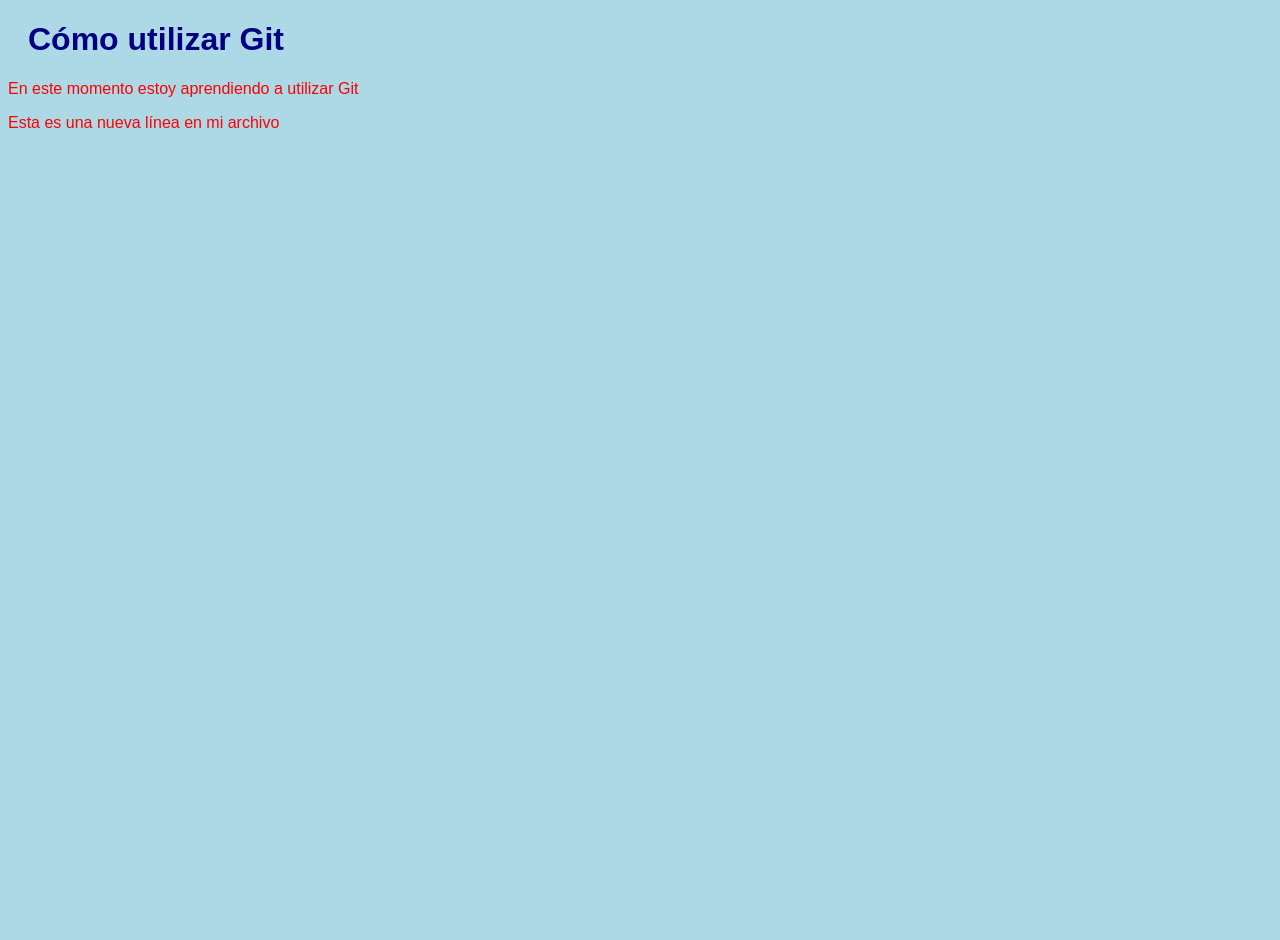
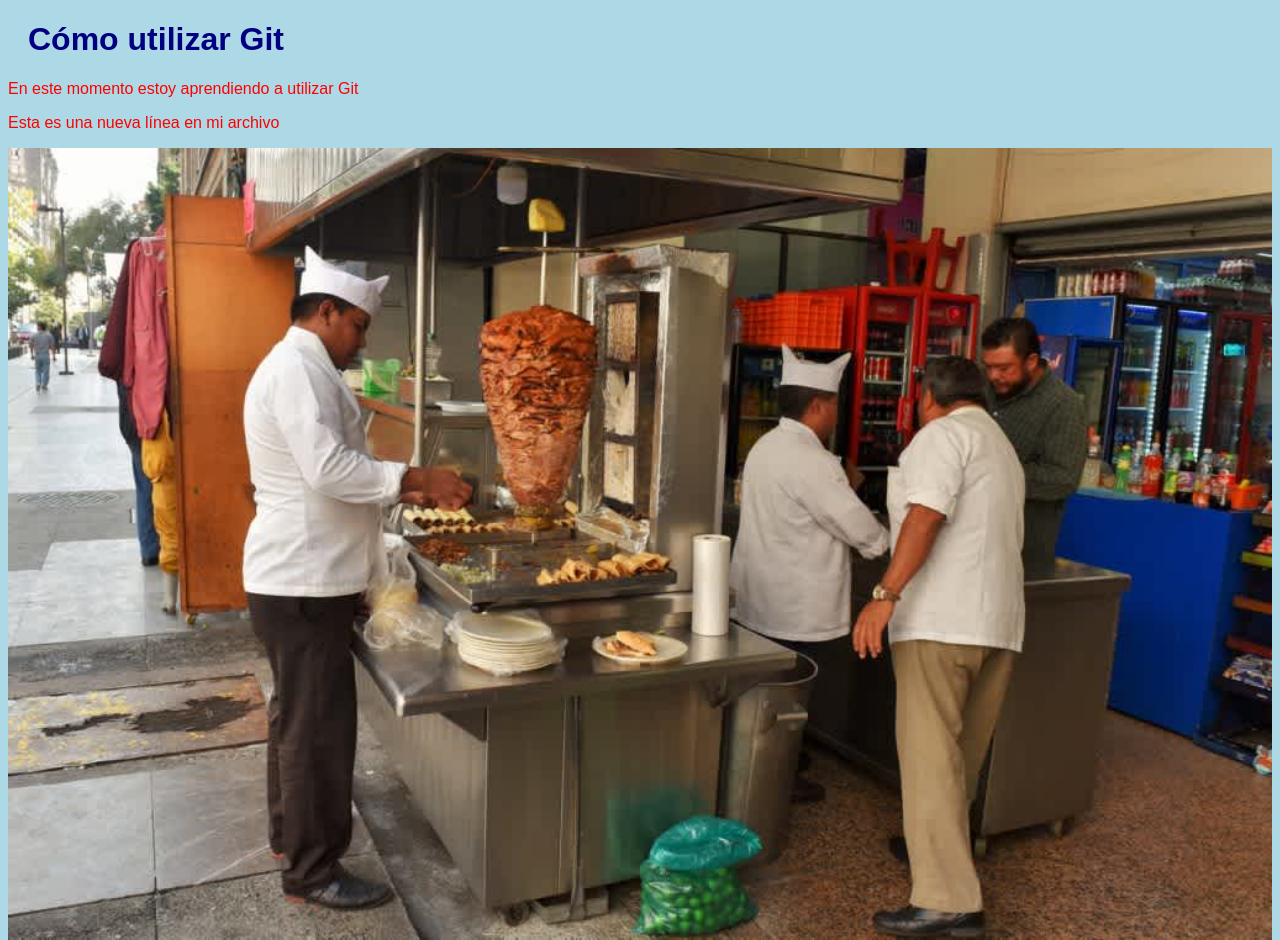
Before and after one commit to LudicrousGosling/git-project, a plain HTML site: page index.html in a window 1280 px wide. Before the commit the page ends 800 px from the top, so only its background shows below. Drawn offline with Linux system fonts and the light colour scheme.

Commit message:
Se agregó una imagen

```diff
--- a/index.html
+++ b/index.html
@@ -10,5 +10,6 @@
     <h1>Cómo utilizar Git</h1>
     <p>En este momento estoy aprendiendo a utilizar Git</p>
     <p>Esta es una nueva línea en mi archivo</p>
+    <img src="taqueria.jpg" alt="Imagen de una taquería" style="width: 100%;">
 </body>
 </html>
```
Also changed, not shown: taqueria.jpg (added).
